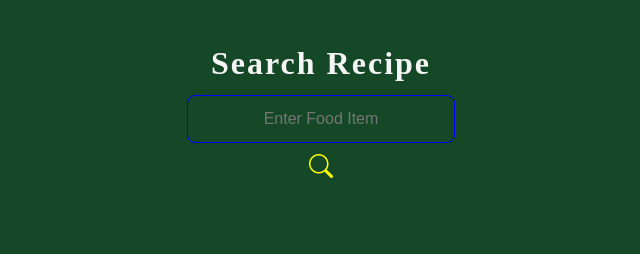
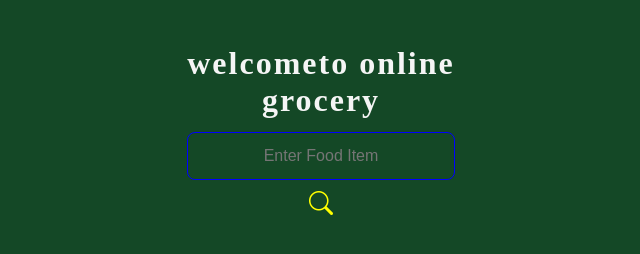
Before and after one commit to AWOUREMILY/Recipe_Search, a plain HTML site: page index.html in a window 1280 px wide. Shown: the whole page, without its empty margins (319-959 px from the left). Drawn offline with nearby package versions, Linux system fonts and the light colour scheme.

Commit message:
Update index.html

```diff
--- a/index.html
+++ b/index.html
@@ -6,12 +6,12 @@
     <meta name="viewport" content="width=device-width, initial-scale=1.0">
     <link rel="stylesheet" href="https://cdn.jsdelivr.net/npm/bootstrap-icons@1.5.0/font/bootstrap-icons.css">
     <link rel="stylesheet" href="style.css">
-    <title>10Recipes Search</title>
+    <title>online grocerymanagement</title>
 </head>
 <body>
     <div class="main">
         <div class="searchHolder">
-            <h1>Search Recipe</h1>
+            <h1>welcometo online grocery</h1>
             <input type="text"  id="SearchItem" placeholder="Enter Food Item">
             <button type="submit" id="SearchButton"><i class="bi bi-search"></i></button>
         </div>
```
